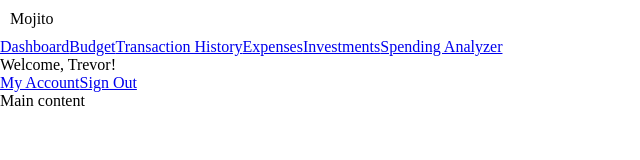
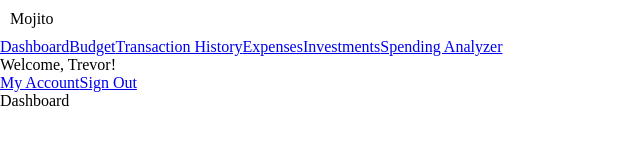
Before and after one commit to Trevor-Fagan/Mojito, a React (Create React App) app in the folder client/: page / in a window 1280 px wide. Shown: the top 160 px of the page, without its empty margins (0-640 px from the left). Built offline with nearby package versions, Linux system fonts and the light colour scheme.

Commit message:
React routing added and pages updated

```diff
--- a/client/src/App.js
+++ b/client/src/App.js
@@ -1,13 +1,28 @@
 import './App.css';
 import Dashboard from './pages/Dashboard';
 import Sidebar from '../src/components/Sidebar';
+import Budget from '../src/pages/Budget';
+import Expenses from '../src/pages/Expenses';
+import Investments from '../src/pages/Investments';
+import TransactionHistory from '../src/pages/TransactionHistory';
+import SpendingAnalyzer from '../src/pages/SpendingAnalyzer';
+import { BrowserRouter as Router, Switch, Route } from 'react-router-dom';
 
 function App() {
   return (
-    <div className='container'>
-      <Sidebar />
-      <Dashboard />
-    </div>
+    <Router>
+      <div className='container'>
+        <Sidebar />
+        <Switch>
+          <Route path='/' exact component={Dashboard} />
+          <Route path='/budget' component={Budget} />
+          <Route path='/transaction_history' component={TransactionHistory} />
+          <Route path='/expenses' component={Expenses} />
+          <Route path='/investments' component={Investments} />
+          <Route path='/spending_analyzer' component={SpendingAnalyzer} />
+        </Switch>
+      </div>
+    </Router>
   );
 }
 
--- a/client/src/components/Sidebar.js
+++ b/client/src/components/Sidebar.js
@@ -8,12 +8,12 @@ const Sidebar = () => {
     </div>
 
     <ul>
-      <Link to='/dashboard'>Dashboard</Link>
+      <Link to='/'>Dashboard</Link>
       <Link to='/budget'>Budget</Link>
       <Link to='/transaction_history'>Transaction History</Link>
       <Link to='/expenses'>Expenses</Link>
       <Link to='/investments'>Investments</Link>
-      <Link to='/spedning_analyzer'>Spending Analyzer</Link>
+      <Link to='/spending_analyzer'>Spending Analyzer</Link>
     </ul>
 
     <div className='account_info'>
--- a/client/src/index.js
+++ b/client/src/index.js
@@ -1,13 +1,10 @@
 import React from 'react';
 import ReactDOM from 'react-dom';
 import App from './App';
-import { BrowserRouter as Router } from 'react-router-dom';
 
 ReactDOM.render(
-  <Router>
     <React.StrictMode>
       <App />
-    </React.StrictMode>
-  </Router>,
+    </React.StrictMode>,
   document.getElementById('root')
 );
--- a/client/src/pages/Dashboard.js
+++ b/client/src/pages/Dashboard.js
@@ -2,7 +2,7 @@ import React from 'react';
 
 const Dashboard = () => {
   return <div>
-    Main content
+    Dashboard
   </div>;
 };
 
```
